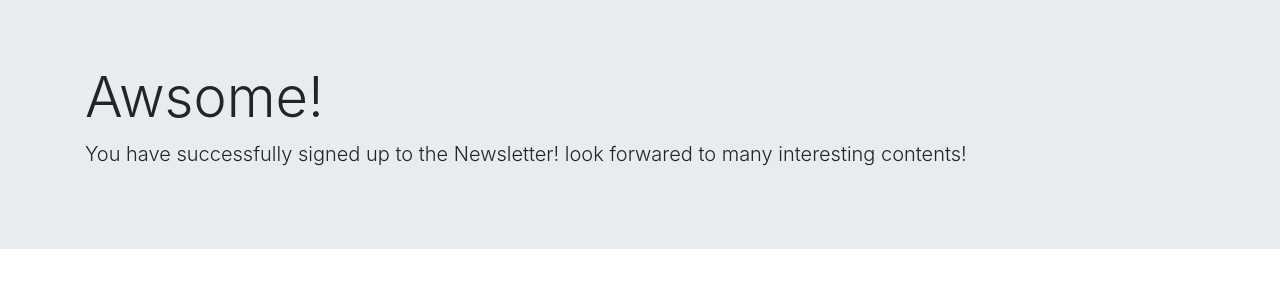
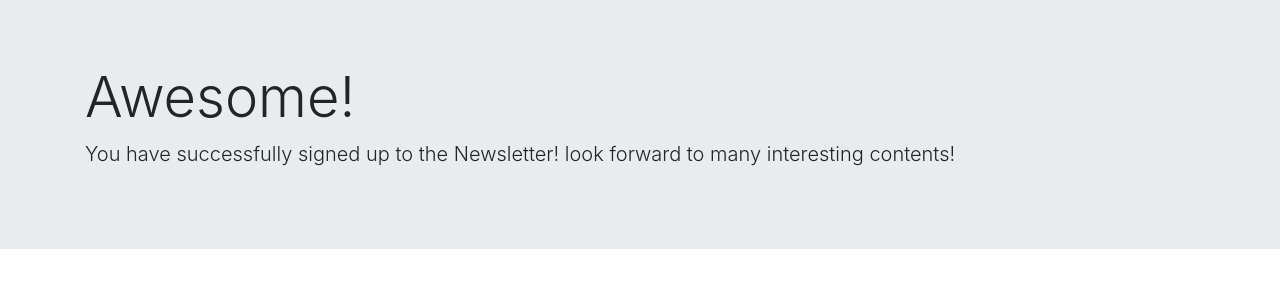
Before and after one commit to kedistS/Newsletter-project, a website: page success.html in a window 1280 px wide. Drawn offline with nearby package versions, Linux system fonts and the light colour scheme.

Commit message:
message changed

```diff
--- a/success.html
+++ b/success.html
@@ -14,9 +14,9 @@
   <body>
     <div class="jumbotron jumbotron-fluid">
       <div class="container">
-        <h1 class="display-4">Awsome!</h1>
+        <h1 class="display-4">Awesome!</h1>
         <p class="lead">
-          You have successfully signed up to the Newsletter! look forwared to
+          You have successfully signed up to the Newsletter! look forward to
           many interesting contents!
         </p>
       </div>
```
